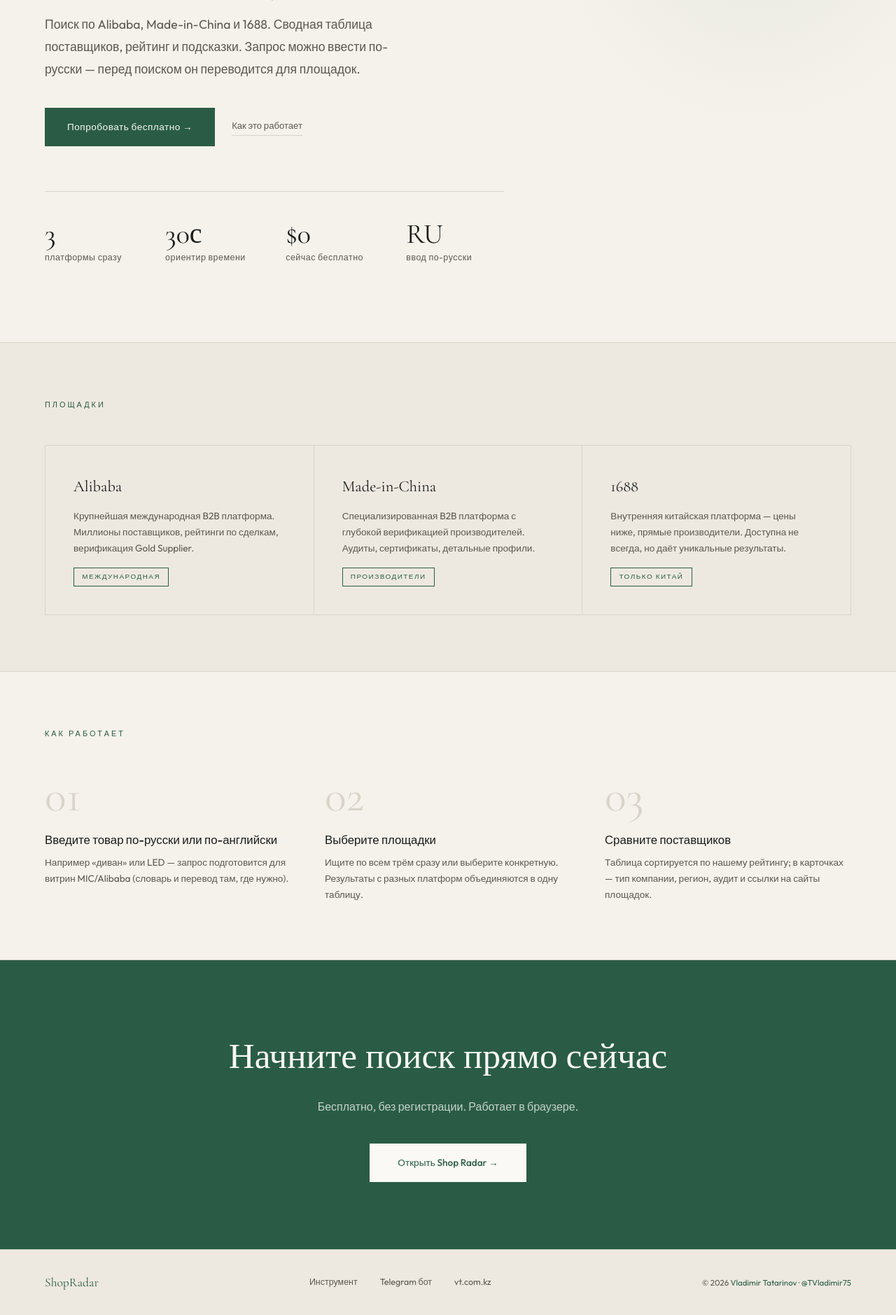
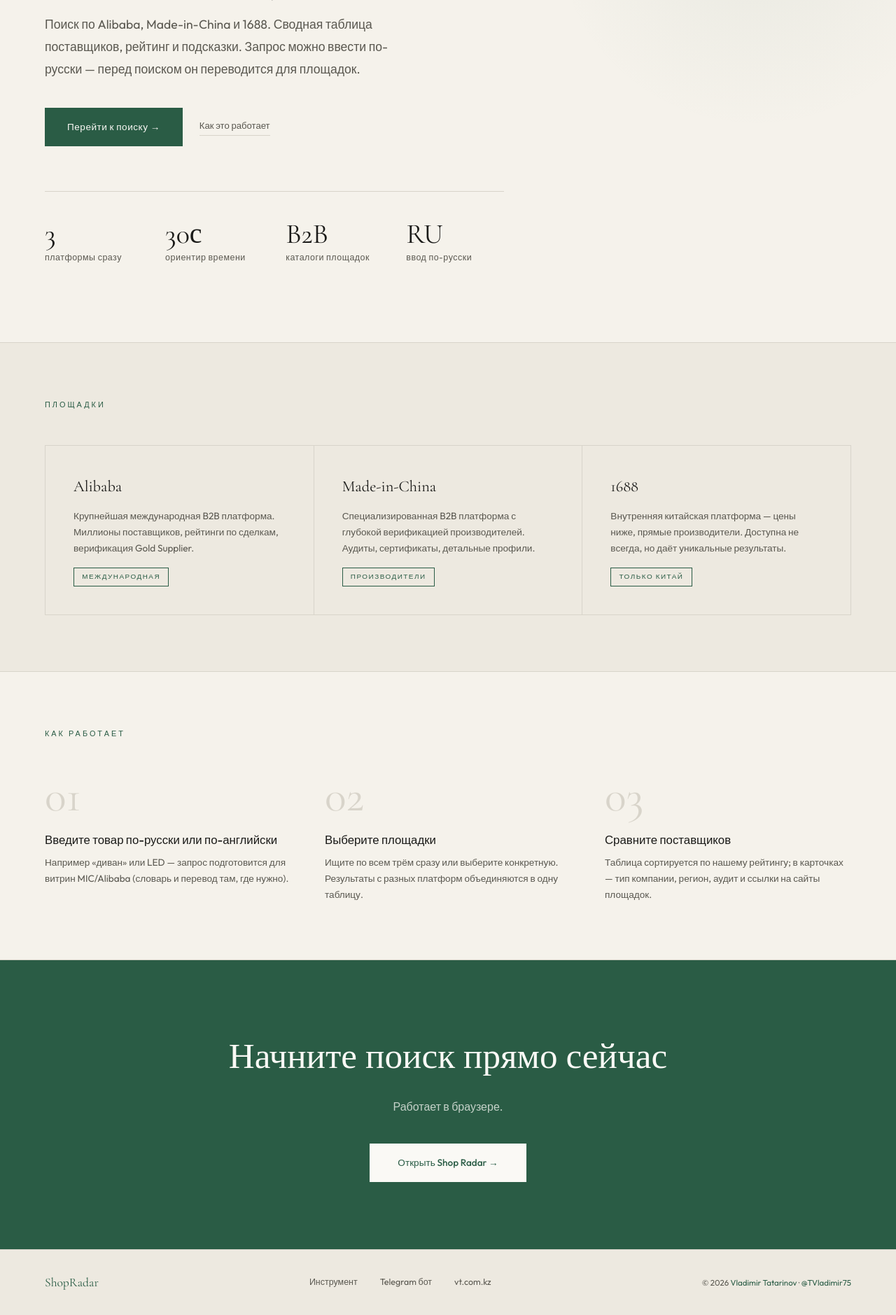
Before and after one commit to TVladimir75/shop-radar-web, a FastAPI app: page / in a window 1280 px wide. Shown: the part 311-2190 px from the top of the page at 70% size. Run offline with FastAPI, Linux system fonts and the light colour scheme.

Commit message:
Лендинг: без акцента на бесплатно

```diff
--- a/templates/landing.html
+++ b/templates/landing.html
@@ -364,7 +364,7 @@
     <p class="hero-sub">Поиск по Alibaba, Made-in-China и 1688. Сводная таблица поставщиков, рейтинг и подсказки. Запрос можно ввести по-русски — перед поиском он переводится для площадок.</p>
     <div class="hero-actions">
       <a href="{{ tool_url }}" class="btn-primary">
-        Попробовать бесплатно →
+        Перейти к поиску →
       </a>
       <a href="#how" class="btn-secondary">Как это работает</a>
     </div>
@@ -378,8 +378,8 @@
         <div class="stat-label">ориентир времени</div>
       </div>
       <div>
-        <div class="stat-num">$0</div>
-        <div class="stat-label">сейчас бесплатно</div>
+        <div class="stat-num">B2B</div>
+        <div class="stat-label">каталоги площадок</div>
       </div>
       <div>
         <div class="stat-num">RU</div>
@@ -433,7 +433,7 @@
 
 <section class="cta-section">
   <h2>Начните поиск прямо сейчас</h2>
-  <p>Бесплатно, без регистрации. Работает в браузере.</p>
+  <p>Работает в браузере.</p>
   <a href="{{ tool_url }}" class="btn-white">
     Открыть Shop Radar →
   </a>
```
